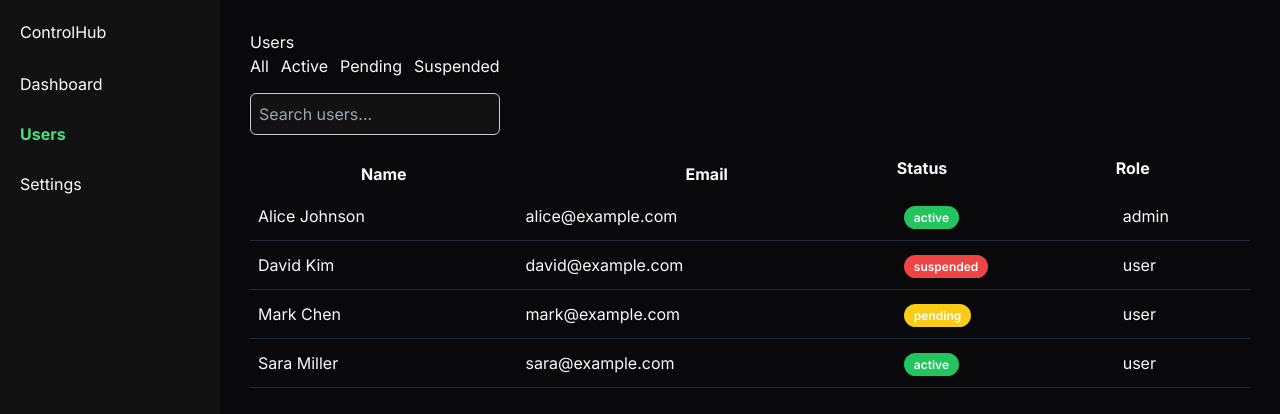
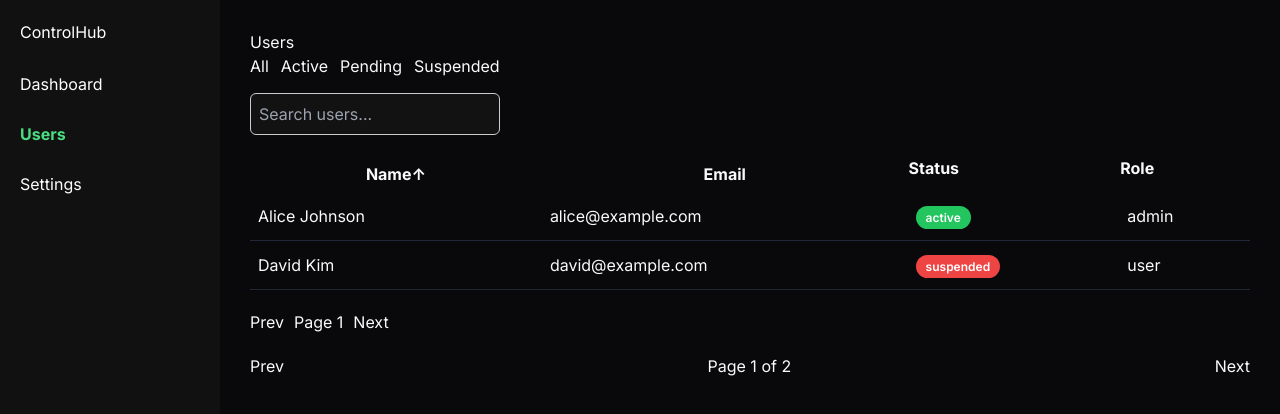
Before and after one commit to Amis883/hoda-portfolio, a Next.js app: page /admin/users in a window 1280 px wide. Shown: the top 414 px of the page. Built offline with nearby package versions, Linux system fonts and the light colour scheme.

Commit message:
feat: add pagination logic and controls to users table

```diff
--- a/app/admin/users/UsersTable.tsx
+++ b/app/admin/users/UsersTable.tsx
@@ -12,6 +12,10 @@ export default function UsersTable() {
 
   const [sortField, setSortField] = useState<"name" | "email">("name");
   const [sortDirection, setSortDirection] = useState<"asc" | "desc">("asc");
+  // Pagination state
+  const [currentPage, setCurrentPage] = useState(1);
+  const usersPerPage = 2;
+
   const filteredUsers = users.filter((user) => {
     const matchesSearch =
       user.name.toLowerCase().includes(search.toLowerCase()) ||
@@ -30,6 +34,11 @@ export default function UsersTable() {
     if (valueA > valueB) return sortDirection === "asc" ? 1 : -1;
     return 0;
   });
+  const indexOfLastUser = currentPage * usersPerPage;
+  const indexOfFirstUser = indexOfLastUser - usersPerPage;
+
+  const paginatedUsers = sortedUsers.slice(indexOfFirstUser, indexOfLastUser);
+  const totalPages = Math.ceil(sortedUsers.length / usersPerPage);
   return (
     <div>
       <div style={{ marginBottom: "15px", display: "flex", gap: "12px" }}>
@@ -55,7 +64,6 @@ export default function UsersTable() {
         <thead>
           <tr>
             <th
-              // style={{ textAlign: "left", paddingBottom: "12px" }}
               style={{ cursor: "pointer" }}
               onClick={() => {
                 setSortField("name");
@@ -63,16 +71,17 @@ export default function UsersTable() {
               }}
             >
               Name
+              {sortField === "name" && (sortDirection === "asc" ? "↑" : "↓")}
             </th>
             <th
-              // style={{ textAlign: "left", paddingBottom: "12px" }}
               style={{ cursor: "pointer" }}
               onClick={() => {
                 setSortField("email");
                 setSortDirection(sortDirection === "asc" ? "desc" : "asc");
               }}
             >
-              Email
+              Email{" "}
+              {sortField === "email" && (sortDirection === "asc" ? "↑" : "↓")}
             </th>
             <th style={{ textAlign: "left", paddingBottom: "12px" }}>Status</th>
             <th style={{ textAlign: "left", paddingBottom: "12px" }}>Role</th>
@@ -80,14 +89,30 @@ export default function UsersTable() {
         </thead>
 
         <tbody>
-          {sortedUsers.map((user) => (
+          {paginatedUsers.length === 0 ? (
+            <tr>
+              <td
+                colSpan={4}
+                style={{
+                  padding: "20px",
+                  textAlign: "center",
+                  color: "#9ca3af",
+                }}
+              >
+                No users found
+              </td>
+            </tr>
+          ) : (
+            paginatedUsers.map((user) => (
               <tr
                 key={user.id}
                 style={{
                   borderBottom: "1px solid #1f2937",
                   transition: "background 0.2s",
                 }}
-              onMouseEnter={(e) => (e.currentTarget.style.background = "#111")}
+                onMouseEnter={(e) =>
+                  (e.currentTarget.style.background = "#111")
+                }
                 onMouseLeave={(e) =>
                   (e.currentTarget.style.background = "transparent")
                 }
@@ -99,9 +124,53 @@ export default function UsersTable() {
                 </td>
                 <td style={{ padding: "12px 8px" }}>{user.role}</td>
               </tr>
-          ))}
+            ))
+          )}
         </tbody>
+        <div style={{ marginTop: "20px", display: "flex", gap: "10px" }}>
+          <button onClick={() => setCurrentPage((p) => Math.max(p - 1, 1))}>
+            Prev
+          </button>
+
+          <span>Page {currentPage}</span>
+
+          <button
+            onClick={() =>
+              setCurrentPage((p) =>
+                indexOfLastUser < sortedUsers.length ? p + 1 : p,
+              )
+            }
+          >
+            Next
+          </button>
+        </div>
       </table>
+      <div
+        style={{
+          marginTop: "20px",
+          display: "flex",
+          alignItems: "center",
+          justifyContent: "space-between",
+        }}
+      >
+        <button
+          onClick={() => setCurrentPage((p) => Math.max(p - 1, 1))}
+          disabled={currentPage === 1}
+        >
+          Prev
+        </button>
+
+        <span>
+          Page {currentPage} of {totalPages}
+        </span>
+
+        <button
+          onClick={() => setCurrentPage((p) => Math.min(p + 1, totalPages))}
+          disabled={currentPage === totalPages}
+        >
+          Next
+        </button>
+      </div>
     </div>
   );
 }
```
Lines whose indentation alone changed are shown as unchanged.
